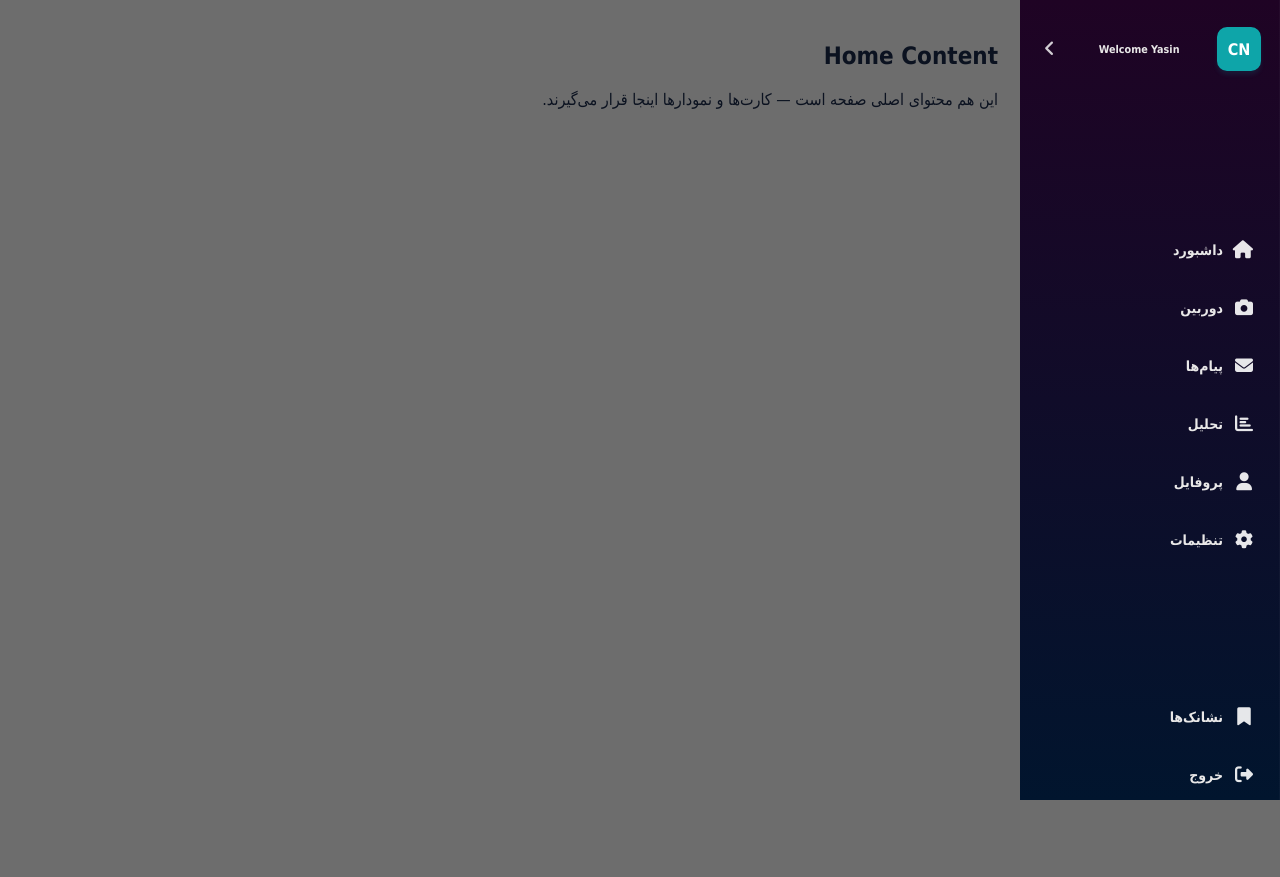
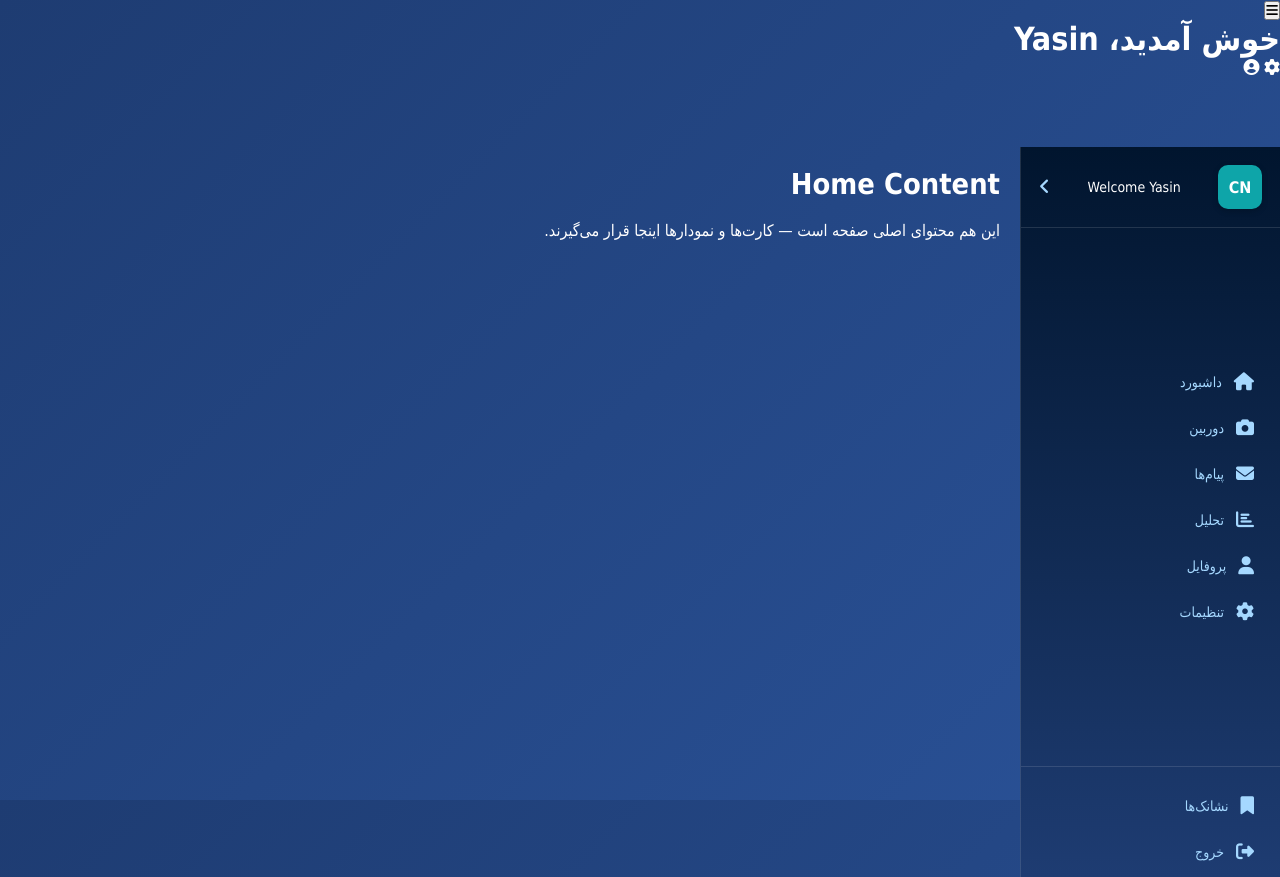
Before and after one commit to Ya3in13/Smart-home, a Flask app: page /home in a window 1280 px wide. Before the commit the page ends 800 px from the top, so only its background shows below. Run offline with Flask 3, Linux system fonts and the light colour scheme.

Commit message:
Update style.css

```diff
--- a/web Server/static/style.css
+++ b/web Server/static/style.css
@@ -1,251 +1,278 @@
-/*
-  style.css
-  توضیح: استایل‌های پایه برای داشبورد.
-  بخش‌ها:
-    - متغیرهای root برای تم رنگی
-    - استایل‌های کلی (reset / layout)
-    - سایدبار (حالت expand / collapse)
-    - محتوای اصلی (header و content)
-*/
+/* style.css - نسخه بهبودیافته و یک‌دست: تم آبی-بنفش هماهنگ، کارت‌های مدرن، سایدبار نرم‌تر */
 
-/* متغیرهای تم */
-:root{
-  --bg:#6d6d6d;
-  --sidebar:#1e2c43;
-  --muted:#9aa6b2;
-  --accent:#4f46e5;
-  --white:#e9e8e8;
+/* متغیرهای تم برای هماهنگی */
+:root {
+  --primary-bg: #1e3c72; /* آبی تیره اصلی */
+  --secondary-bg: #01152e; /* آبی-بنفش سایدبار */
+  --accent: #4ade80; /* سبز برای وضعیت */
+  --text-white: #ffffff;
+  --text-muted: #a5d8ff;
+  --card-bg: rgba(255, 255, 255, 0.08); /* شفافیت کمتر برای یک‌دستی */
+  --border: rgba(255, 255, 255, 0.12);
+  --shadow: rgba(0, 0, 0, 0.2);
 }
 
 /* پایه */
-*{box-sizing:border-box}
-html,body{height:100%;margin:0;font-family:Tahoma, "Segoe UI", Roboto, sans-serif;background:var(--bg);color:#0b1220}
-
-/* چیدمان کلی: container افقی با سایدبار و محتوای اصلی */
-.wrap{display:flex;height:100vh;}
-
-/* ------------------ SIDEBAR ------------------ */
-/* نوار کناری: شامل حالت باز (عرض کامل) و حالت جمع‌شده (collapsed) */
-.sidebar{
-  width:260px;                /* عرض در حالت باز */
-  background:linear-gradient(180deg,#1f0324,#01152e);
-  color:var(--white);
-  display:flex;
-  flex-direction:column;
-  justify-content:space-between;
-  transition:width .22s ease;
-  border-right:1px solid rgba(255,255,255,0.03);
-  position:relative;
-  direction:rtl;
+* {
+  box-sizing: border-box;
+  margin: 0;
+  padding: 0;
 }
 
-/* حالت جمع‌شده: فقط آیکون‌ها دیده می‌شود */
-.sidebar.collapsed{ width:72px; }
-
-/* بالای سایدبار: برند و دکمه تغییر حالت */
-.topbar{ display:flex; align-items:center; justify-content:space-between; padding:18px; gap:8px; }
-.brand{
-  width:44px;height:44px;border-radius:10px;background:#0ea5a9;display:flex;align-items:center;justify-content:center;font-weight:700;
-  box-shadow:0 4px 4px rgba(14,165,169,0.12);
-  color:white;
-}
-.toggle-btn{
-  background:transparent;border:none;color:rgba(255,255,255,0.8);font-size:18px;padding:6px;border-radius:8px;cursor:pointer;
-}
-.toggle-btn:hover{ background:rgba(255, 255, 255, 0); }
-
-/* منو */
-.nav ul, .bottom ul{ list-style:none;padding:0;margin:0; display:flex; flex-direction:column; gap:8px;}
-.nav li, .bottom li{ position:relative; margin:0px 0; }
-
-.nav a{
-  display:flex; align-items:center; gap:12px; text-decoration:none; color:var(--white);
-  padding:12px 18px;border-radius:10px;margin:4px 8px; transition:all .18s;
-}
-.nav a .label{ font-size:14px; font-weight:600; }
-
-/* استایل آیکون‌ها */
-.nav a i{ font-size:18px; width:18px; text-align:center; color:rgba(255,255,255,0.9); }
-
-/* افکت hover */
-.nav a:hover{ background:rgba(255,255,255,0.03); transform:translateX(-4px); }
-
-/* تولتیپ زمانی که سایدبار جمع است (نمایش متن آیتم به صورت شناور) */
-.nav li::after{
-  content: attr(data-label);
-  position:absolute;
-  right:100%;
-  top:50%;
-  transform:translateY(-50%);
-  background:rgba(11,17,34,0.95);
-  color:var(--white);
-  padding:8px 10px;
-  border-radius:8px;
-  white-space:nowrap;
-  font: size 11px;
-  opacity:0;
-  pointer-events:none;
-  transition:opacity .12s, transform .12s;
-  margin-right:12px;
-  box-shadow:0 6px 18px rgba(2,6,23,0.6);
-}
-/* نشان دادن تولتیپ در حالت collapsed */
-.sidebar.collapsed .nav li:hover::after,
-.sidebar.collapsed .bottom li:hover::after{
-  opacity:1;
-  transform:translateY(-50%) translateX(0);
+html, body {
+  height: 100%;
+  font-family: 'Poppins', Tahoma, sans-serif;
+  background: linear-gradient(135deg, var(--primary-bg) 0%, #2a5298 100%) !important;
+  color: var(--text-white);
+  direction: rtl;
+  font-size: 16px;
 }
 
-/* مخفی کردن متن لیبل در حالت collapsed */
-.sidebar.collapsed .label{ display:none; }
+.wrap {
+  display: flex;
+  height: calc(100vh - 70px); /* تنظیم برای هدر */
+  margin-top: 70px; /* فضای هدر */
+}
 
-
-/* بخش پایین سایدبار */
-.bottom{ padding:14px; }
-
-/* MAIN */
-/* ------------------ MAIN (محتوای اصلی) ------------------ */
-.main{flex:1;display:flex;flex-direction:column}
-
-/* هدر اصلی */
-.header{
-    background: linear-gradient(90deg, #1a237e, #283593);
-    color: var(--white);
-    padding: 1rem 2rem;
-    box-shadow: 0 4px 6px -1px rgba(0, 0, 0, 0.1), 0 2px 4px -1px rgba(0, 0, 0, 0.06);
+/* هدر: هماهنگ با تم */
+.navbar {
+  position: fixed;
+  top: 0;
+  left: 0;
+  right: 0;
+  height: 70px;
+  background: linear-gradient(90deg, var(--primary-bg), var(--secondary-bg));
   display: flex;
+  align-items: center;
   justify-content: space-between;
-    align-items: center;
-    height: 70px;
-    position: sticky;
-    top: 0;
+  padding: 0 20px;
+  box-shadow: 0 4px 10px var(--shadow);
   z-index: 100;
 }
 
-/* عنوان هدر */
-.header h1 {
-    font-size: 1.5rem;
-    font-weight: 600;
-    margin: 0;
-    white-space: nowrap;
-    overflow: hidden;
-    text-overflow: ellipsis;
+.logo {
+  display: flex;
+  align-items: center;
+  gap: 10px;
+  font-weight: bold;
+  font-size: 1.2rem;
 }
 
-/* بخش راست هدر */
-.header-right {
+.nav-links {
+  display: flex;
+  gap: 20px;
+}
+
+.nav-links a {
+  color: var(--text-muted);
+  text-decoration: none;
+  font-weight: 500;
+  transition: color 0.2s;
+}
+
+.nav-links a:hover, .nav-links a.active {
+  color: var(--text-white);
+}
+
+.user-profile {
   display: flex;
   align-items: center;
-    gap: 1.5rem;
+  gap: 10px;
 }
 
-/* آیکون‌های هدر */
-.header-icons {
-    display: flex;
-    gap: 1rem;
+.avatar {
+  border-radius: 50%;
+  border: 2px solid var(--border);
 }
 
-.header-icons i {
-    color: var(--white);
-    font-size: 1.25rem;
-    cursor: pointer;
-    transition: all 0.2s ease;
-    padding: 0.5rem;
-    border-radius: 50%;
-    position: relative;
+.arrow {
+  font-size: 0.8rem;
 }
 
-.header-icons i:hover {
-    color: #e3f2fd;
-    background: rgba(255, 255, 255, 0.1);
-    transform: translateY(-2px);
+/* سایدبار: نرم‌تر و هماهنگ */
+.sidebar {
+  width: 260px;
+  background: linear-gradient(180deg, var(--secondary-bg), var(--primary-bg));
+  color: var(--text-white);
+  transition: width 0.3s ease;
+  border-left: 1px solid var(--border);
+  display: flex;
+  flex-direction: column;
+  justify-content: space-between;
+  overflow-y: auto;
 }
 
-/* واکنش‌گرایی هدر */
-@media (max-width: 720px) {
-    .header {
-        padding: 1rem;
+.sidebar.collapsed {
+  width: 72px;
 }
 
-    .header-search {
-        position: absolute;
-        top: 100%;
-        right: 1rem;
-        left: 1rem;
-        margin-top: 0.5rem;
-        background: var(--sidebar);
+.topbar {
+  display: flex;
+  align-items: center;
+  justify-content: space-between;
+  padding: 18px;
+  border-bottom: 1px solid var(--border);
+}
+
+.brand {
+  width: 44px;
+  height: 44px;
+  background: #0ea5a9;
+  border-radius: 10px;
+  display: flex;
+  align-items: center;
+  justify-content: center;
+  font-weight: bold;
+  color: var(--text-white);
+  box-shadow: 0 2px 6px var(--shadow);
+}
+
+.toggle-btn {
+  background: none;
+  border: none;
+  color: var(--text-muted);
+  font-size: 18px;
+  cursor: pointer;
+  transition: color 0.2s;
+}
+
+.toggle-btn:hover {
+  color: var(--text-white);
+}
+
+.nav ul {
+  list-style: none;
+  padding: 0 8px;
+}
+
+.nav a {
+  display: flex;
+  align-items: center;
+  gap: 12px;
+  color: var(--text-muted);
+  text-decoration: none;
+  padding: 12px 18px;
+  border-radius: 10px;
+  margin: 4px 0;
+  transition: all 0.2s;
+}
+
+.nav a:hover {
+  background: var(--card-bg);
+  color: var(--text-white);
+  transform: translateX(-4px);
+}
+
+.nav a i {
+  font-size: 18px;
+}
+
+.label {
+  font-size: 14px;
+  font-weight: 500;
+}
+
+.sidebar.collapsed .label {
   display: none;
 }
 
-    .header-search.active {
-        display: flex;
+.bottom-nav {
+  border-top: 1px solid var(--border);
+  padding-top: 14px;
 }
 
-    .header h1 {
-        font-size: 1.25rem;
+/* محتوای اصلی */
+.main {
+  flex: 1;
+  padding: 20px;
+  overflow-y: auto;
 }
 
-    .header-right {
-        gap: 1rem;
-    }
+.content h2 {
+  font-size: 1.8rem;
+  margin-bottom: 20px;
+  color: var(--text-white);
 }
 
-.content{ padding:22px }
-
-/* هدر و دکمه منوی موبایل - فقط در موبایل نمایش داده می‌شود */
-.header,
-.mobile-menu-btn {
-    display: none;
+/* کارت‌های دستگاه: مدرن‌تر و یک‌دست */
+.devices-grid {
+  display: grid;
+  grid-template-columns: repeat(auto-fill, minmax(280px, 1fr));
+  gap: 24px;
 }
 
-/* استایل دکمه منو */
-.mobile-menu-btn {
-    background: transparent;
-    border: none;
-    color: var(--white);
-    font-size: 1.5rem;
-    padding: 0.5rem;
-    cursor: pointer;
-    transition: transform 0.3s ease;
+.device-card {
+  background: var(--card-bg);
+  border-radius: 16px;
+  padding: 20px;
+  backdrop-filter: blur(12px);
+  border: 1px solid var(--border);
+  transition: transform 0.3s ease, box-shadow 0.3s ease;
+  box-shadow: 0 4px 12px var(--shadow);
 }
 
-.mobile-menu-btn:hover {
-    transform: scale(1.1);
+.device-card:hover {
+  transform: translateY(-8px);
+  box-shadow: 0 12px 24px var(--shadow);
 }
 
-/* responsive small screens */
-/* واکنش‌گرایی: در صفحه‌های کوچک، سایدبار به صورت لانچینگ (کشویی) رفتار می‌کند */
-@media (max-width: 720px) {
-    /* نمایش هدر و دکمه منو در موبایل */
-    .header,
-    .mobile-menu-btn {
-        display: flex;
-        z-index: 60;
+.device-card h3 {
+  margin-bottom: 16px;
+  font-size: 1.4rem;
+  color: var(--text-white);
 }
 
-    /* تنظیمات سایدبار موبایل */
+.device-card p {
+  margin: 12px 0;
+  font-size: 1rem;
+  color: var(--text-muted);
+}
+
+.status {
+  color: var(--accent);
+  font-weight: 600;
+}
+
+.slider {
+  width: 100%;
+  margin: 10px 0;
+  accent-color: var(--accent);
+}
+
+input[type="number"] {
+  width: 60px;
+  padding: 6px;
+  border-radius: 8px;
+  border: 1px solid var(--border);
+  background: var(--card-bg);
+  color: var(--text-white);
+}
+
+meter {
+  width: 100%;
+  height: 8px;
+}
+
+/* موبایل: بهبود یافته */
+@media (max-width: 720px) {
+  .wrap {
+    flex-direction: column;
+  }
+
   .sidebar {
     position: fixed;
-        right: 0;  /* تغییر از left به right برای RTL */
-        top: 0;
+    right: 0;
+    top: 70px;
     bottom: 0;
+    transform: translateX(100%);
     z-index: 50;
-        transform: translateX(100%);  /* تغییر جهت transform برای RTL */
     width: 260px;
-        background: var(--sidebar);
-        transition: transform 0.3s ease;
   }
 
   .sidebar.open {
     transform: translateX(0);
   }
 
-    /* تنظیم فاصله‌ها */
-    .wrap {
-        padding-right: 0;
-    }
-
-    /* اضافه کردن overlay تیره پشت منو */
   .sidebar-overlay {
     display: none;
     position: fixed;
@@ -253,11 +280,29 @@ html,body{height:100%;margin:0;font-family:Tahoma, "Segoe UI", Roboto, sans-seri
     left: 0;
     right: 0;
     bottom: 0;
-        background: rgba(0, 0, 0, 0.5);
+    background: rgba(0,0,0,0.6);
     z-index: 45;
   }
 
   .sidebar-overlay.active {
     display: block;
   }
+
+  .nav-links {
+    display: none;
   }
+
+  .devices-grid {
+    grid-template-columns: 1fr;
+  }
+}
+
+/* انیمیشن نرم برای لود */
+@keyframes fadeIn {
+  from { opacity: 0; transform: translateY(20px); }
+  to { opacity: 1; transform: translateY(0); }
+}
+
+.device-card {
+  animation: fadeIn 0.5s ease forwards;
+}
```
Lines whose indentation alone changed are shown as unchanged.
